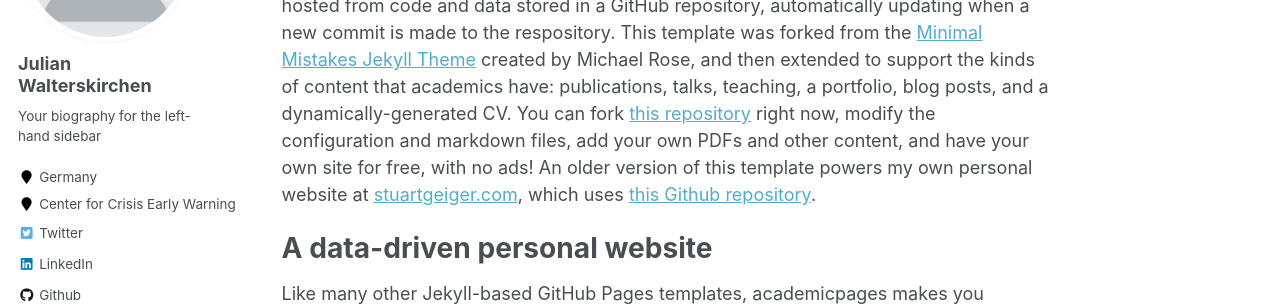
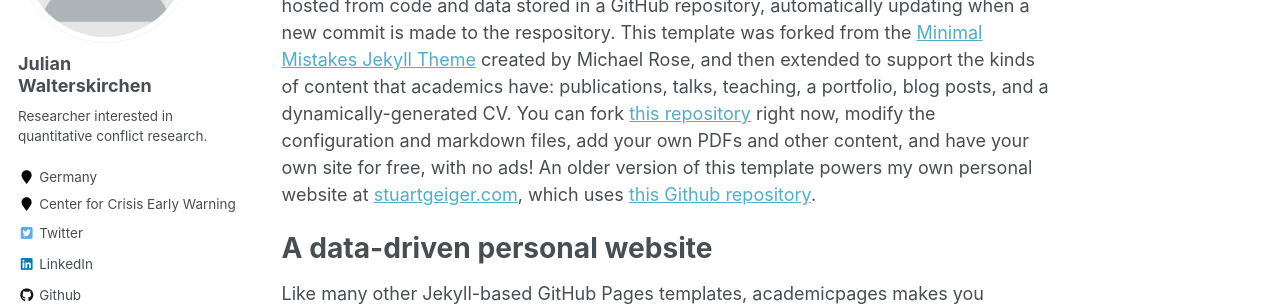
Before and after one commit to jwalterskirchen/jwalterskirchen.github.io, a Jekyll site: the page built from _pages/about.md, in a window 1280 px wide. Shown: the part 250-556 px from the top of the page. Built offline with Jekyll 4.4.1, drawn with Linux system fonts in a browser that asks for light colours; some web fonts are replaced.

Commit message:
Update _config.yml

```diff
--- a/_config.yml
+++ b/_config.yml
@@ -82,7 +82,7 @@
 author:
   name             : "Julian Walterskirchen"
   avatar           : "profile.png"
-  bio              : "Your biography for the left-hand sidebar"
+  bio              : "Researcher interested in quantitative conflict research."
   location         : "Germany"
   employer         : "Center for Crisis Early Warning"
   pubmed           :
```
